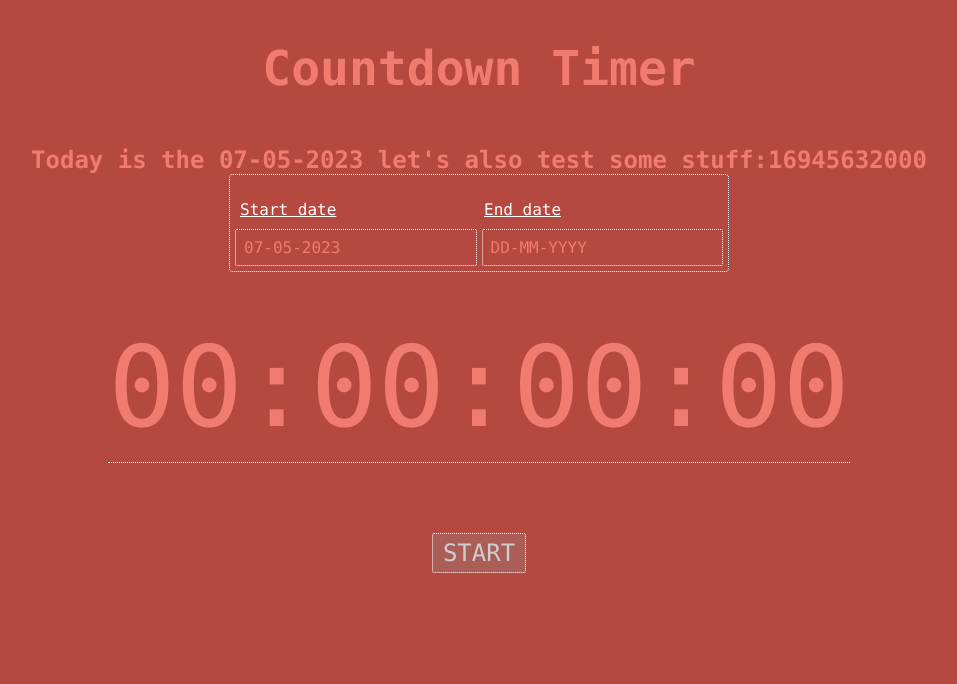
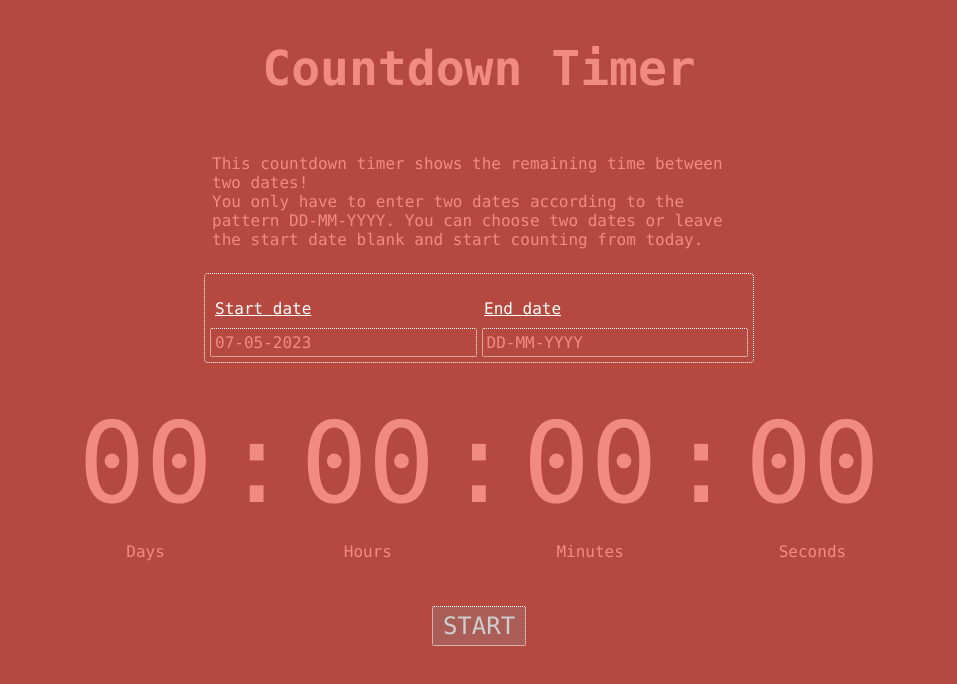
Before and after one commit to lovephimu/react-count-down, a React app: page / in a window 1280 px wide. Shown: the top 684 px of the page, without its empty margins (161-1118 px from the left). Built offline with nearby package versions, Linux system fonts and the light colour scheme.

Commit message:
Add grid container

```diff
--- a/src/Countdown.js
+++ b/src/Countdown.js
@@ -1,4 +1,4 @@
-import React, { useState } from 'react';
+import React, { useEffect, useState } from 'react';
 import styles from './index.module.scss';
 
 export default function Countdown() {
@@ -7,7 +7,6 @@ export default function Countdown() {
   const currentDay = String(date.getDate()).padStart(2, '0');
   const currentMonth = String(date.getMonth() + 1).padStart(2, '0');
   const currentYear = date.getFullYear();
-  const testDate = new Date('2023', 10, 20);
 
   let [days, hours, minutes, seconds] = [0, 0, 0, 0];
 
@@ -17,29 +16,11 @@ export default function Countdown() {
   const [numHours, setNumHours] = useState('00');
   const [numMinutes, setNumMinutes] = useState('00');
   const [numSeconds, setNumSeconds] = useState('00');
-
-  function measureTime() {
-    // states rewrite so they can be used by new Date
-    const startDateArray = startDate.split('-').reverse();
-    const endDateArray = endDate.split('-').reverse();
-
-    // end date - startdate
-    const timeDifference =
-      new Date(...endDateArray) - new Date(...startDateArray);
-
-    // translate into days, hours, minutes, seconds
-    days = Math.floor(timeDifference / (1000 * 60 * 60 * 24));
-    hours = Math.floor((timeDifference / (1000 * 60 * 60)) % 24);
-    minutes = Math.floor((timeDifference / (1000 * 60)) % 60);
-    seconds = Math.floor((timeDifference / 1000) % 60);
-    // translate to dates through states
-    setNumDays(days);
-    setNumHours(hours);
-    setNumMinutes(minutes);
-    setNumSeconds(seconds);
-  }
+  const [fontColor, setFontColor] = useState(true);
 
   function decreaseTime() {
+    // check to see whether start date has been set
+
     // states rewrite so they can be used by new Date
     const startDateArray = startDate.split('-').reverse();
     const endDateArray = endDate.split('-').reverse();
@@ -65,11 +46,12 @@ export default function Countdown() {
     <section>
       <h1 className={styles.title}>Countdown Timer</h1>
 
-      <h2>
-        Today is the {currentDay}-{currentMonth}-{currentYear} let's also test
-        some stuff:
-        {testDate.getTime() - date.getTime()}
-      </h2>
+      <div className={styles.structurePanel}>
+        This countdown timer shows the remaining time between two dates! <br />
+        You only have to enter two dates according to the pattern DD-MM-YYYY.
+        You can choose two dates or leave the start date blank and start
+        counting from today.
+      </div>
       <div className={styles.structureBox}>
         <label htmlFor="startDate" className={styles.placeHolderBox}>
           Start date
@@ -90,12 +72,53 @@ export default function Countdown() {
           onChange={(event) => setEndDate(event.currentTarget.value)}
         />
       </div>
-      <div className={styles.countDown}>
-        {numDays}:{numHours}:{numMinutes}:{numSeconds}
+      <div className={styles.gridContainer}>
+        <span className={styles.countDown}>{numDays}</span>
+        <span className={styles.countDown}>:</span>
+        <span className={styles.countDown}>{numHours}</span>
+        <span className={styles.countDown}>:</span>
+        <span className={styles.countDown}>{numMinutes}</span>
+        <span className={styles.countDown}>:</span>
+        <span className={styles.countDown}>{numSeconds}</span>
+        <span className={styles.gridItem}>Days</span>
+        <span />
+        <span className={styles.gridItem}>Hours</span>
+        <span />
+        <span className={styles.gridItem}>Minutes</span>
+        <span />
+        <span className={styles.gridItem}>Seconds</span>
       </div>
-      <button className={styles.extraButton} onClick={() => decreaseTime()}>
+      <button
+        className={styles.extraButton}
+        onClick={() => {
+          decreaseTime();
+        }}
+      >
         START
       </button>
     </section>
   );
 }
+
+// Archived methodes
+
+// function measureTime() {
+//   // states rewrite so they can be used by new Date
+//   const startDateArray = startDate.split('-').reverse();
+//   const endDateArray = endDate.split('-').reverse();
+
+//   // end date - startdate
+//   const timeDifference =
+//     new Date(...endDateArray) - new Date(...startDateArray);
+
+//   // translate into days, hours, minutes, seconds
+//   days = Math.floor(timeDifference / (1000 * 60 * 60 * 24));
+//   hours = Math.floor((timeDifference / (1000 * 60 * 60)) % 24);
+//   minutes = Math.floor((timeDifference / (1000 * 60)) % 60);
+//   seconds = Math.floor((timeDifference / 1000) % 60);
+//   // translate to dates through states
+//   setNumDays(days);
+//   setNumHours(hours);
+//   setNumMinutes(minutes);
+//   setNumSeconds(seconds);
+// }
--- a/src/index.module.scss
+++ b/src/index.module.scss
@@ -1,7 +1,7 @@
 @import url('https://fonts.googleapis.com/css2?family=Roboto:wght@100;400;500;700&display=swap');
 
 $backGroundColor: #b6493f;
-$fontColorGeneral: #f07b70;
+$fontColorGeneral: #f18b82;
 $fontColorHighLight: #ffffff;
 $borderColor: #ffffff;
 
@@ -51,9 +51,9 @@ main {
 
 .countDown {
   font-size: 7em;
-  margin: 50px;
-  padding-bottom: 10px;
-  border-bottom: 1px dotted $borderColor;
+  padding-bottom: 4px;
+  margin: 35px 0 0 0;
+  transition: font-color 1.5s ease-in-out;
 }
 
 .structureBox {
@@ -61,11 +61,22 @@ main {
   flex-wrap: wrap;
   border: 1px dotted $borderColor;
   width: 60%;
-  max-width: 500px;
+  max-width: 550px;
   align-items: center;
   box-sizing: border-box;
   padding: 5px;
   border-radius: 4px;
+}
+
+.structurePanel {
+  display: flex;
+  flex-wrap: wrap;
+  width: 60%;
+  max-width: 550px;
+  align-items: center;
+  box-sizing: border-box;
+  padding: 8px;
+  margin: 0 0 16px 0;
 }
 
 .extraButton {
@@ -76,13 +87,13 @@ main {
   padding: 5px 10px 5px 10px;
   box-sizing: border-box;
   outline: none; /* remove the default focus outline or maybe not*/
-  transition: background-color 0.15s ease-in-out;
+  transition: background-color 0.4s ease-in-out;
   margin: 20px;
   border-radius: 2px;
 }
 
 .extraButton:hover {
-  background: #00000000;
+  background: #197278;
 }
 
 input {
@@ -92,7 +103,7 @@ input {
   border-radius: 2px;
   color: $fontColorHighLight;
   font-size: 1em;
-  padding: 0.5em;
+  padding: 4px;
   flex-grow: 1;
   box-sizing: border-box;
   outline: none; /* remove the default focus outline or maybe not*/
@@ -116,6 +127,36 @@ input::placeholder {
   margin: 20px 0 5px;
   text-decoration: underline;
 }
+
+.timeFlexBox {
+  font-size: 0.25em;
+  font-weight: 500;
+  display: flex;
+  width: 100%;
+  justify-content: center;
+}
+
+.timeFlexItem {
+  flex-grow: 1;
+  justify-content: center;
+  text-align: center;
+  max-width: 25%;
+}
+
+.gridContainer {
+  display: grid;
+  grid-auto-columns: auto;
+  grid-template-columns: repeat(7, auto);
+  grid-template-rows: auto auto; /* Optional: Rows adjust automatically based on content */
+  grid-gap: 10px; /* Optional: Gap between grid cells */
+  justify-items: center;
+  margin-bottom: 25px;
+}
+
+.gridItem {
+  justify-content: center;
+}
+
 // body {
 //   color: #cecece;
 //   margin: 0;
```
